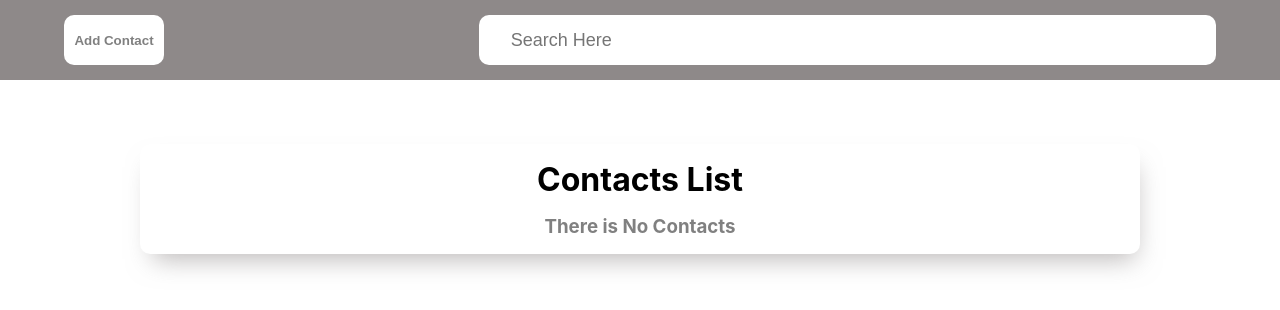
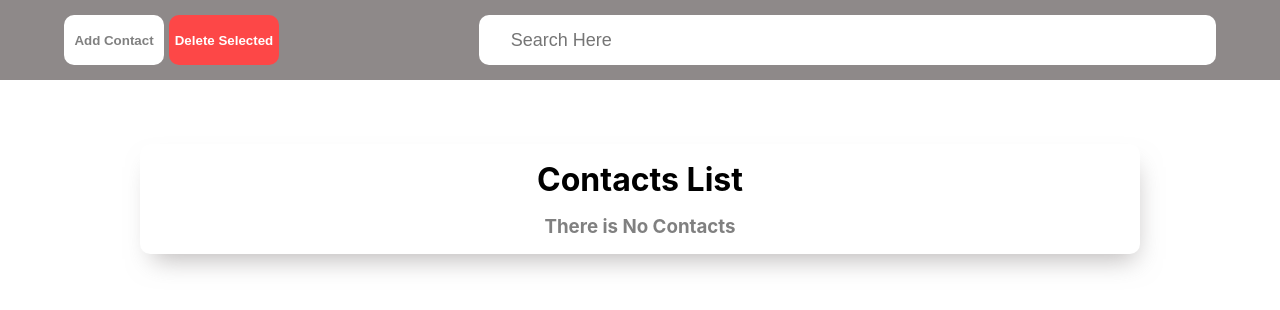
Before and after one commit to mahmood-moghaddasi/Mahmood_Moghadasi_week14_ex1, a React (Vite) app: page / in a window 1280 px wide. Shown: the top 310 px of the page. Built offline with nearby package versions, Linux system fonts and the light colour scheme.

Commit message:
Delete by selecting handled

```diff
--- a/src/App.jsx
+++ b/src/App.jsx
@@ -6,23 +6,52 @@ import ContactList from "./components/ContactList";
 function App() {
   const [AddFormDisplay, changeAddFormDisplay] = useState(false);
   const [contacts, setContacts] = useState([]);
+  const [contact, setContact] = useState({
+    name: "",
+    lastName: "",
+    job: "",
+    email: "",
+    phone: 0,
+    id: "",
+    selected: false,
+  });
+  const [selectedContactsId, setSelectedContactsId] = useState([]);
 
   const deleteHandler = (id) => {
     const newContacts = contacts.filter((contact) => contact.id !== id);
     setContacts(newContacts);
   };
+
+  const deleteSelected = () => {
+    const newContacts = contacts.filter((contact) => {
+      if (!selectedContactsId.includes(contact.id)) return contact;
+    });
+    console.log(newContacts);
+    setContacts(newContacts);
+  };
+
   return (
     <>
-      <Header changeAddFormDisplay={changeAddFormDisplay} />
+      <Header
+        changeAddFormDisplay={changeAddFormDisplay}
+        deleteSelected={deleteSelected}
+      />
 
       {AddFormDisplay ? (
         <AddForm
           changeAddFormDisplay={changeAddFormDisplay}
           contacts={contacts}
           setContacts={setContacts}
+          contact={contact}
+          setContact={setContact}
         />
       ) : (
-        <ContactList contacts={contacts} deleteHandler={deleteHandler} />
+        <ContactList
+          contacts={contacts}
+          deleteHandler={deleteHandler}
+          selectedContactsId={selectedContactsId}
+          setSelectedContactsId={setSelectedContactsId}
+        />
       )}
     </>
   );
--- a/src/components/AddForm.jsx
+++ b/src/components/AddForm.jsx
@@ -1,15 +1,13 @@
 import { useState } from "react";
 import { v4 as uuidv4 } from "uuid";
 import styles from "../styles/AddForm.module.css";
-function AddForm({ changeAddFormDisplay, contacts, setContacts }) {
-  const [contact, setContact] = useState({
-    name: "",
-    lastName: "",
-    job: "",
-    email: "",
-    phone: 0,
-    id: "",
-  });
+function AddForm({
+  changeAddFormDisplay,
+  contacts,
+  setContacts,
+  contact,
+  setContact,
+}) {
   const formHandler = (event) => {
     const name = event.target.name;
     const value = event.target.value;
@@ -26,6 +24,7 @@ function AddForm({ changeAddFormDisplay, contacts, setContacts }) {
       email: "",
       phone: 0,
       id: "",
+      selected: false,
     });
     changeAddFormDisplay(false);
   };
--- a/src/components/ContactList.jsx
+++ b/src/components/ContactList.jsx
@@ -1,6 +1,32 @@
+import { useState } from "react";
 import styles from "../styles/ContactList.module.css";
 
-function ContactList({ contacts, deleteHandler }) {
+function ContactList({
+  contacts,
+  deleteHandler,
+  selectedContactsId,
+  setSelectedContactsId,
+}) {
+  const selectHandler = (id) => {
+    let flag = false;
+    selectedContactsId.forEach((contactId) => {
+      if (contactId === id) {
+        let newIdList = [];
+        selectedContactsId.forEach((newId) => {
+          if (newId !== id) newIdList.push(newId);
+          setSelectedContactsId([...newIdList]);
+          flag = true;
+          return;
+        });
+      }
+      if (flag === true) return;
+    });
+
+    console.log(selectedContactsId);
+    if (flag === true) return;
+    setSelectedContactsId([...selectedContactsId, id]);
+    console.log("after");
+  };
   return (
     <>
       <div className={styles.contaiener}>
@@ -30,7 +56,10 @@ function ContactList({ contacts, deleteHandler }) {
                     Delete
                   </button>
                   <button className={styles.edit}>Edit</button>
-                  <input type="checkBox" />
+                  <input
+                    onClick={() => selectHandler(contact.id)}
+                    type="checkBox"
+                  />
                 </td>
               </tr>
             ))}
--- a/src/components/Header.jsx
+++ b/src/components/Header.jsx
@@ -1,18 +1,21 @@
 import styles from "../styles/Header.module.css";
 
-function Header({ changeAddFormDisplay }) {
+function Header({ changeAddFormDisplay, deleteSelected }) {
   const AddContactDisplayHandler = () => {
     changeAddFormDisplay(true);
   };
   return (
     <>
       <div className={styles.container}>
-        <div className="buttons">
+        <div className={styles.buttons}>
           <button
             className={styles.addButton}
             onClick={AddContactDisplayHandler}
           >
             Add Contact
+          </button>
+          <button className={styles.deleteSelected} onClick={deleteSelected}>
+            Delete Selected
           </button>
         </div>
         <div className={styles.search}>
--- a/src/styles/Header.module.css
+++ b/src/styles/Header.module.css
@@ -7,7 +7,11 @@
   align-items: center;
   padding: 0 4rem;
 }
-.addButton {
+.buttons {
+  display: flex;
+}
+.addButton,
+.deleteSelected {
   height: 50px;
   width: 100px;
   background-color: white;
@@ -16,8 +20,15 @@
   cursor: pointer;
   font-weight: 700;
   color: grey;
+  margin-right: 5px;
 }
-.addButton:hover {
+.deleteSelected {
+  background-color: rgb(253, 71, 71);
+  color: white;
+  width: 110px;
+}
+.addButton:hover,
+.deleteSelected:hover {
   -webkit-box-shadow: 4px 14px 26px -9px rgba(255, 255, 255, 0.6);
   box-shadow: 4px 14px 26px -9px rgba(255, 255, 255, 0.6);
 }
```
